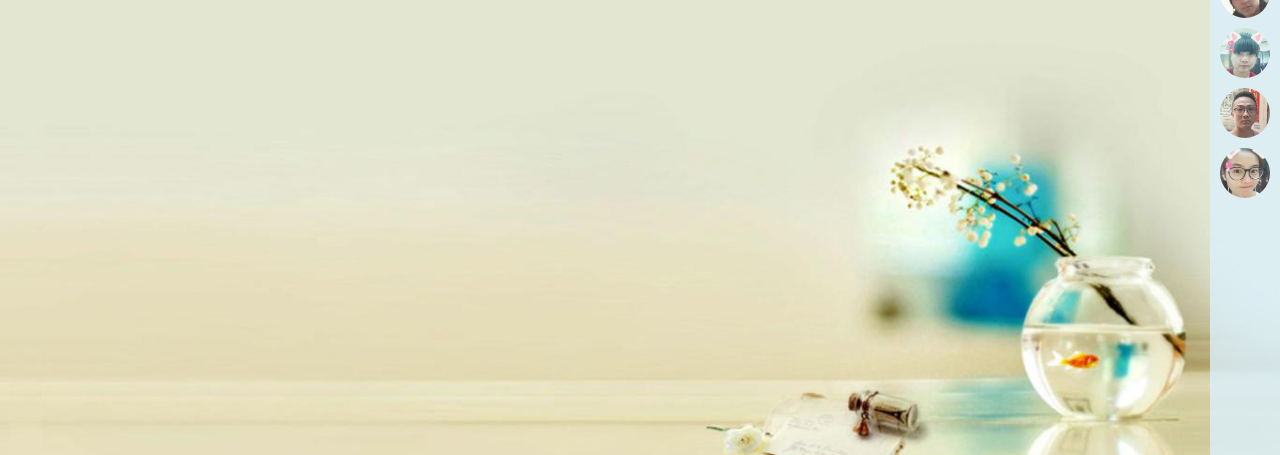
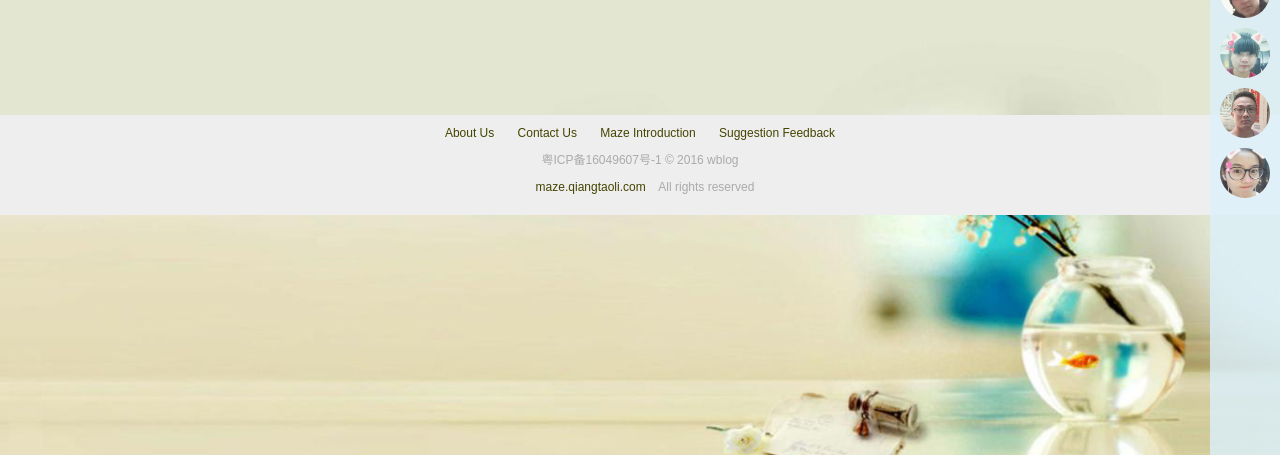
Before and after one commit to code-maze/wblog, a Flask app: page /admin in a window 1280 px wide. Shown: the part 162-617 px from the top of the page. Run offline with Flask 2, Linux system fonts and the light colour scheme; data that the repository does not hold is empty; some libraries are stand-ins or nearby versions.

Commit message:
迁移页脚到全局

```diff
--- a/www/app/static/css/common.css
+++ b/www/app/static/css/common.css
@@ -5,3 +5,26 @@
 .container form {
     margin-top: 100px;
 }
+
+#footer {
+    margin-top: 50px;
+    width:100%;
+    min-height:100px;
+    text-align: center;
+    background: #eee;
+    font-family: Arial;
+    font-size: 12px;
+    padding: 10px;
+    color: #aaa;
+}
+
+#footer > a {
+    margin: 5px 10px;
+    text-decoration: none;
+    color: #440;
+ }
+
+ #footer p {
+    margin: 10px;
+    padding: 0;
+ }
--- a/www/app/templates/layout.html
+++ b/www/app/templates/layout.html
@@ -13,6 +13,14 @@
     <body>
     {% block content %}{% endblock %}
 
+    <div id='footer' class="text-center">
+        <a href="#">About Us</a>
+        <a href="#">Contact Us</a>
+        <a href="#">Maze Introduction</a>
+        <a href="#">Suggestion Feedback</a>
+        <p>粤ICP备16049607号-1 © 2016 wblog</p>
+        <a href="//maze.qiangtaoli.com/">maze.qiangtaoli.com</a><span> All rights reserved</span>
+    </div>
     <script src="/static/js/lib/jquery-1.11.3.js"></script>
     <script src="/static/js/lib/bootstrap.min.js"></script>
     {% block script %}{% endblock %}
```
Also changed, not shown: www/app/static/css/index.css (+0 -22 lines), www/app/templates/index.html (+0 -10 lines).
